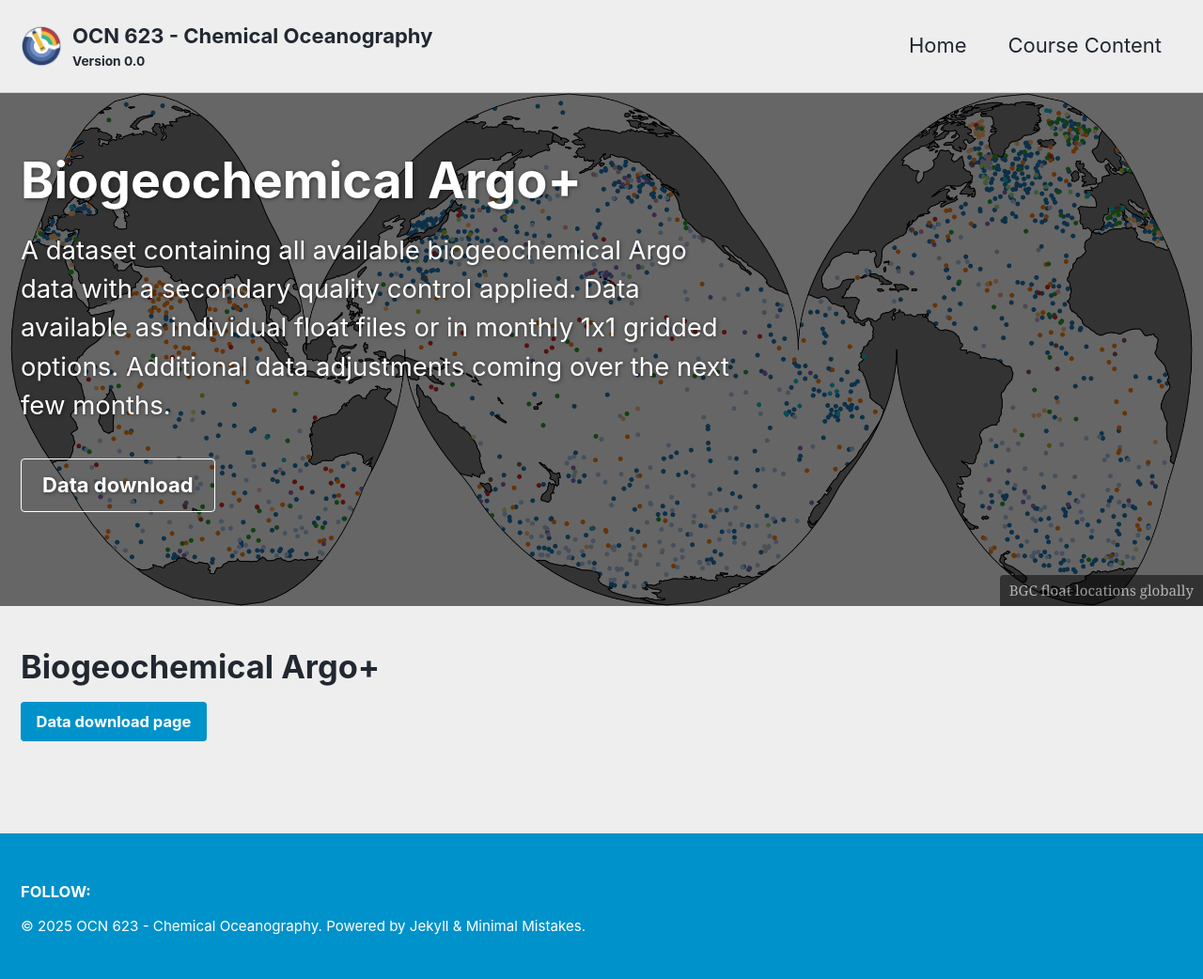
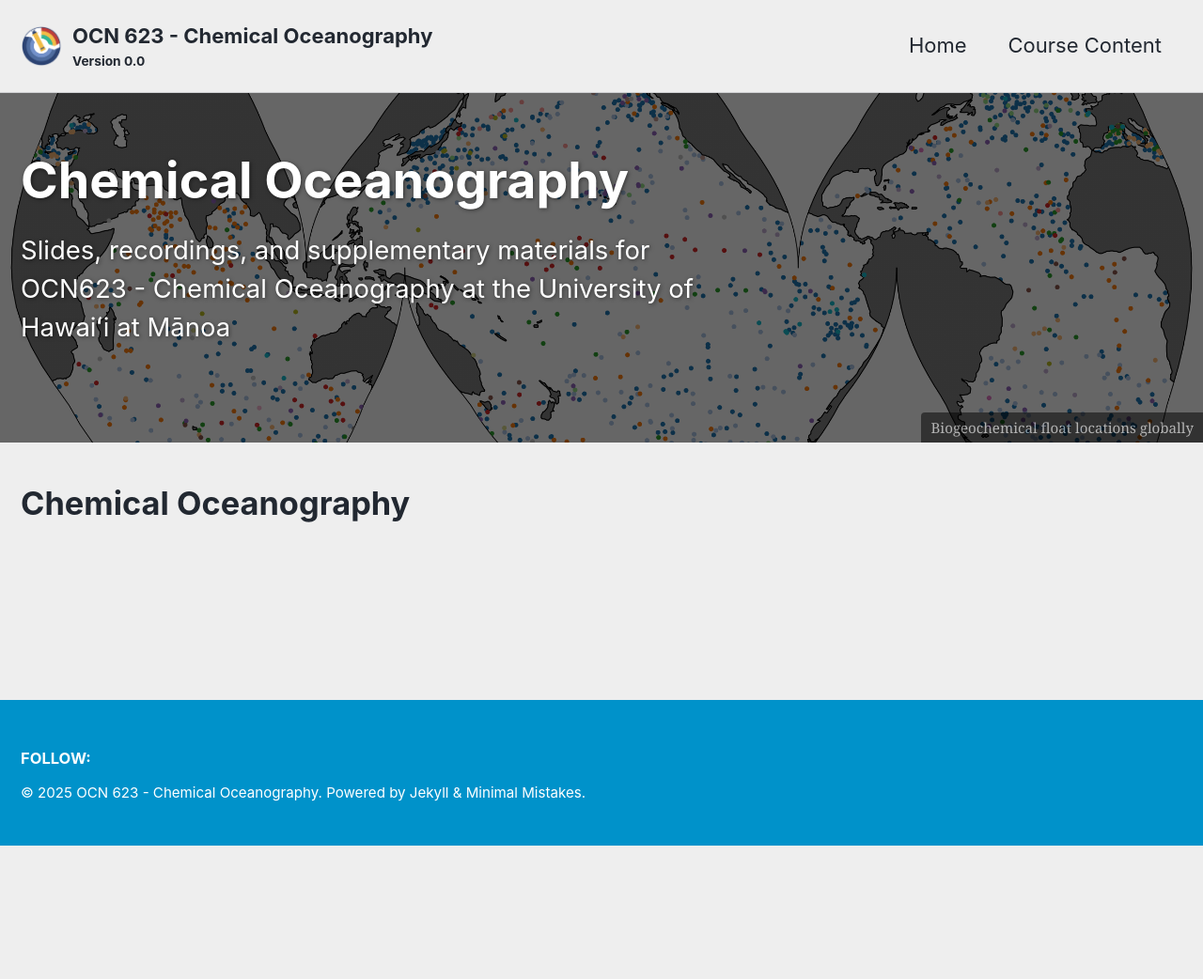
Before and after one commit to SethBushinsky/OCN623_Chemical_Oceanography, a Jekyll site: the page built from index.md, in a window 1280 px wide. Shown: the whole page at 94% size. Built offline with Jekyll 4.4.1, drawn with Linux system fonts in a browser that asks for light colours; cached includes are drawn as plain includes; our own code applies the rules of GitHub Pages for plain Markdown files; after the commit the page ends 900 px from its top, so only the background shows below that.

Commit message:
Update index.md

```diff
--- a/index.md
+++ b/index.md
@@ -7,14 +7,8 @@ header:
   overlay_color: "#ffffff"
   overlay_image: /assets/images/Map_all_bgc_floats_no_legend.png
   overlay_filter: rgba(0, 0, 0, 0.6)
-  caption: "BGC float locations globally"
-  actions:
-    - label: "Data download"
-      url: "data-download/"
-excerpt: A dataset containing all available biogeochemical Argo data with a secondary quality control applied. Data available as individual float files or in monthly 1x1 gridded options. Additional data adjustments coming over the next few months.
+  caption: "Biogeochemical float locations globally"
+excerpt: Slides, recordings, and supplementary materials for OCN623 - Chemical Oceanography at the University of Hawaiʻi at Mānoa
 
 ---
-# Biogeochemical Argo+
-
-
-[Data download page](data-download/){: .btn .btn--primary }
+# Chemical Oceanography
```
